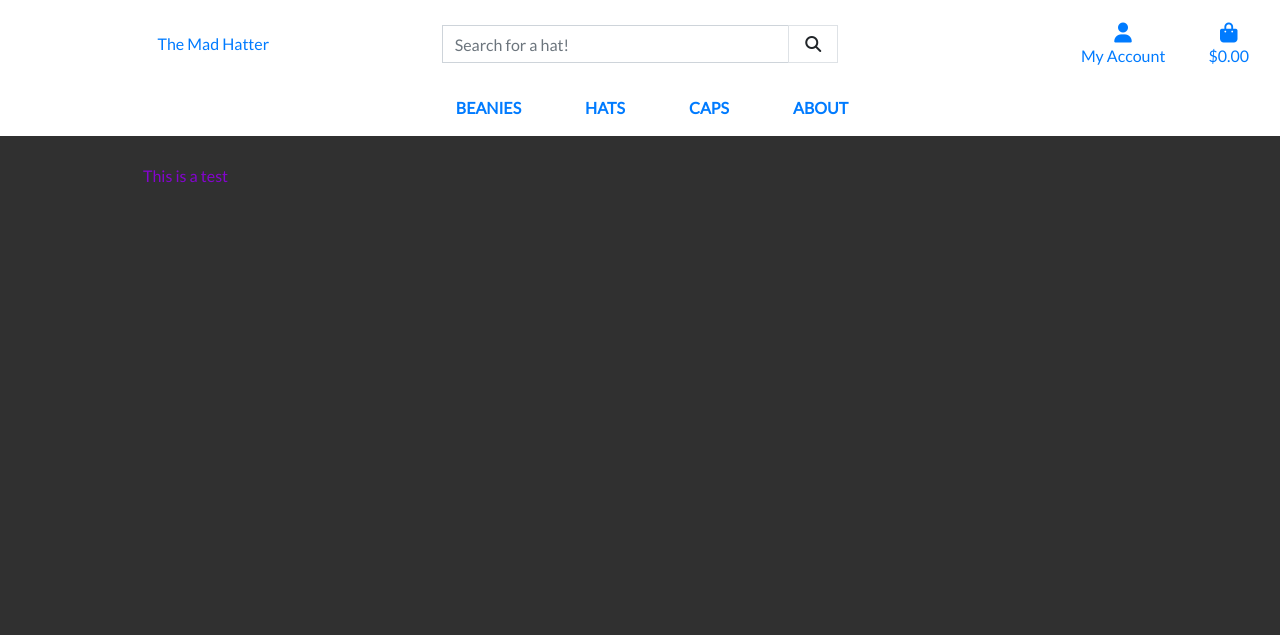
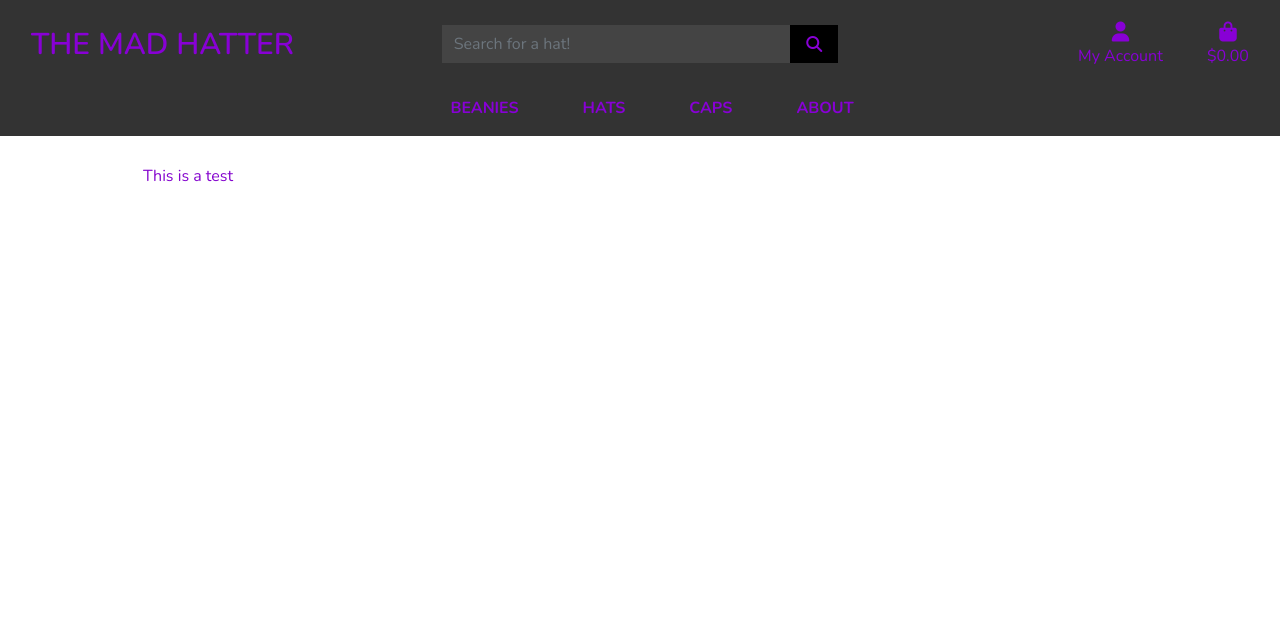
Before and after one commit to laurence100795/The-Mad-Hatter, a Django app: page / in a window 1280 px wide. Shown: the top 635 px of the page. Run offline with Django 3.2, Linux system fonts and the light colour scheme; some libraries are stand-ins or nearby versions.

Commit message:
navbar styling complete positioning still required and linked js to homepage

```diff
--- a/home/templates/home/index.html
+++ b/home/templates/home/index.html
@@ -18,3 +18,8 @@
 </div>
 
 {% endblock %}
+
+{% block postloadjs %}
+    {{block.super }}
+    <script type="text/javascript" src="{% static 'js/home.js' %}"></script>
+{% endblock %}
--- a/static/css/base.css
+++ b/static/css/base.css
@@ -1,13 +1,15 @@
+/*page height definition*/
 html {
     height: 100%;
 }
 
+/*main body styling*/
 body {
-    background-color: rgb(48, 48, 48);
+    background-color: white;
     background-size: cover;
     height: calc(100vh - 164px);
     color: rgb(132, 4, 206);
-    font-family: 'Lato';
+    font-family: 'Nunito';
 }
 
 /* from Bulma (Keeps icons correctly and consistent across the site)*/
@@ -19,12 +21,43 @@ body {
     width: 1.5rem;
 }
 
+/*header background colour change*/
+.header-styling {
+    background-color: #333333;
+}
+
+/*dropdown menu text color change*/
+.dropdown-style {
+    color: rgb(136, 0, 214);
+}
+
+/*dropdown menu item color change*/
+.topnav-icon-style {
+    color: rgb(136, 0, 214);
+}
+
+/*dropdown logo text color change*/
 .logo-font {
     text-transform: uppercase;
+    color: rgb(136, 0, 214);
+}
+/*site logo styling*/
+.main-logo-nav {
+    width: fit-content;
+    text-transform: uppercase;
+    color: rgb(136, 0, 214);
+    font-weight: 600;
+    font-size: 30px;
 }
 
-.main-logo-link {
-    width: fit-content;
+/*search box stlying*/
+.input-style {
+    background-color: #444;
+    color: rgb(136, 0, 214);
+}
+/*search box button styling*/
+.nav-search {
+    background-color: black;
 }
 
 /*===========================Media Queries===========================*/
@@ -48,3 +81,13 @@ body {
         padding-top:164px;
     }
 }
+
+/*Small screen navbar will fit inline*/
+@media (max-width: 400px) {
+    .fa-lg {
+        font-size: 1em !important;
+    }
+    .list-inline-item .nav-link {
+        padding: 0;
+    }
+}
--- a/templates/base.html
+++ b/templates/base.html
@@ -15,7 +15,7 @@
 	{% block corecss %}
         <link rel="stylesheet" href="https://stackpath.bootstrapcdn.com/bootstrap/4.5.2/css/bootstrap.min.css"
             integrity="sha384-JcKb8q3iqJ61gNV9KGb8thSsNjpSL0n8PARn9HuZOnIxN0hoP+VmmDGMN5t9UJ0Z" crossorigin="anonymous">
-        <link rel="stylesheet" href="https://fonts.googleapis.com/css?family=Lato&display=swap">
+        <link href="https://fonts.googleapis.com/css2?family=Nunito:wght@300;400;600;700&display=swap" rel="stylesheet">
         <link rel="stylesheet" href="{% static 'css/base.css' %}">
 	{% endblock %}
 
@@ -40,19 +40,19 @@
 </head>
 
 <body>
-	<header class="container-fluid fixed-top">
-        <div id="topnav" class="row bg-white pt-lg-2 d-none d-lg-flex">
+	<header class="container-fluid fixed-top header-styling">
+        <div id="topnav" class="row pt-lg-2 d-none d-lg-flex">
             <div class="col-12 col-lg-4 my-auto py-1 ly-lg-0 text-center">
-                <a href="" class="nav-link main-logo-nav">The Mad Hatter</a>
+                <a href="" class="main-logo-nav nav-link">The Mad Hatter</a>
             </div>
             <div class="col-12 col-lg-4 my-auto py-1 ly-lg-0 text-center">
                 <form method="get" action="">
                     <div class="input-group w-100">
-                        <input type="text" class="form-control border-black rounded-0" name="search" placeholder="Search for a hat!">
+                        <input type="text" class="form-control border-0 rounded-0 input-style" name="search" placeholder="Search for a hat!">
                         <div class="input-group-append">
-                            <button class="form=control btn btn-black border border-black rounded-0" type="submit">
+                            <button class="form=control btn rounded-0 border-0 nav-search" type="submit">
                                 <span class="icon">
-                                    <i class="fas fa-search"></i>
+                                    <i class="fas fa-search topnav-icon-style"></i>
                                 </span>
                             </button>
                         </div>
@@ -62,28 +62,28 @@
             <div class="col-12 col-lg-4 my-auto py-1 ly-lg-0 text-center">
                 <ul class="list-inline list-unstyled text-center text-lg-right my-0">
                     <li class="list-inline-item dropdown">
-                        <a href="" class="nav-link" id="user-options" data-toggle="dropdown" aria-haspopup="true" aria-expanded="false">
+                        <a href="" class="nav-link topnav-icon-style" id="user-options" data-toggle="dropdown" aria-haspopup="true" aria-expanded="false">
                             <div class="text-center">
                                 <div><i class="fas fa-user fa-lg"></i></div>
                                 <p class="my-0">My Account</p>
                             </div>
                         </a>
-                        <div class="dropdown-menu border-0" aria-labelledby="user-options">
+                        <div class="dropdown-menu border-0 header-styling" aria-labelledby="user-options">
                             {% if request.user.is_authenticated %}
                                 {% if request.user.is_superuser %}
-                                    <a href="dropdown-item">Product Management</a>
+                                    <a href="dropdown-item dropdown-style">Product Management</a>
                                 {% endif %}
-                                <a href="" class="dropdown-item">My Profile</a>
-                                <a href="" class="dropdown-item">My Orders</a>
-                                <a href="{% url 'account_logout' %}" class="dropdown-item">Logout</a>
+                                <a href="" class="dropdown-item dropdown-style">My Profile</a>
+                                <a href="" class="dropdown-item dropdown-style">My Orders</a>
+                                <a href="{% url 'account_logout' %}" class="dropdown-item dropdown-style">Logout</a>
                             {% else %}
-                                <a href="{% url 'account_signup' %}" class="dropdown-item">Register</a>
-                                <a href="{% url 'account_login' %}" class="dropdown-item">Login</a>
+                                <a href="{% url 'account_signup' %}" class="dropdown-item dropdown-style">Register</a>
+                                <a href="{% url 'account_login' %}" class="dropdown-item dropdown-style">Login</a>
                             {% endif %}
                         </div>
                     </li>
                     <li class="list-inline-item">
-                        <a href="" class="{% if grand_total %} text-info font-weight-bold {% else %} text-black {% endif %} nav-link">
+                        <a href="" class="topnav-icon-style {% if grand_total %} text-info font-weight-bold {% else %} text-black {% endif %} nav-link">
                             <div class="text-center">
                                 <div><i class="fas fa-shopping-bag fa-lg"></i></div>
                                 <p class="my-0">
@@ -99,10 +99,12 @@
                 </ul>
             </div>
         </div>
-        <div class="row bg-white">
+        <div class="row">
             <nav class="navbar navbar-expand-lg navbar-lg w-100">
                 <button class="navbar-toggler" type="button" data-toggle="collapse" data-target="#main-nav" aria-controls="main-nav" aria-expanded="false" aria-label="Toggle navigation">
-                    <span class="navbar-toggler-icon"></span>
+                    <span class="navbar-toggler-icon">
+                        <i class="fas fa-bars fa-lg topnav-icon-style"></i>
+                    </span>
                 </button>
                 {% include 'includes/mobile-top-header.html' %}
                 {% include 'includes/main-nav.html' %}
--- a/templates/includes/main-nav.html
+++ b/templates/includes/main-nav.html
@@ -1,49 +1,49 @@
 <div class="collapse navbar-collapse" id="main-nav">
     <ul class="navbar-nav w-auto mx-auto">
         <li class="nav-item dropdown">
-            <a class="logo-font font-weight-bold nav-link text-black mr-5" href="#" id="beanies-link" data-toggle="dropdown" aria-haspopup="true" aria-expanded="false">
+            <a class="logo-font font-weight-bold nav-link mr-5" href="#" id="beanies-link" data-toggle="dropdown" aria-haspopup="true" aria-expanded="false">
                 Beanies
             </a>
-            <div class="dropdown-menu border-0" aria-labelledby="all-products-link">
-                <a href="" class="dropdown-item">All Beanies</a>
-                <a href="" class="dropdown-item ">Traditional</a>
-                <a href="" class="dropdown-item ">Cuffed</a>
-                <a href="" class="dropdown-item">Long</a>
-                <a href="" class="dropdown-item ">Trapper</a>
-                <a href="" class="dropdown-item">Pom</a>
-                <a href="" class="dropdown-item ">Price Order</a>
-                <a href="" class="dropdown-item">Rating Order</a>
+            <div class="dropdown-menu border-0 header-styling" aria-labelledby="all-products-link">
+                <a href="" class="dropdown-item dropdown-style">All Beanies</a>
+                <a href="" class="dropdown-item dropdown-style">Traditional</a>
+                <a href="" class="dropdown-item dropdown-style">Cuffed</a>
+                <a href="" class="dropdown-item dropdown-style">Long</a>
+                <a href="" class="dropdown-item dropdown-style">Trapper</a>
+                <a href="" class="dropdown-item dropdown-style">Pom</a>
+                <a href="" class="dropdown-item dropdown-style">Price Order</a>
+                <a href="" class="dropdown-item dropdown-style">Rating Order</a>
             </div>
         </li>
 
         <li class="nav-item dropdown">
-            <a class="logo-font font-weight-bold nav-link text-black mr-5" href="#" id="hats-link" data-toggle="dropdown" aria-haspopup="true" aria-expanded="false">
+            <a class="logo-font font-weight-bold nav-link mr-5" href="#" id="hats-link" data-toggle="dropdown" aria-haspopup="true" aria-expanded="false">
                 Hats
             </a>
-            <div class="dropdown-menu border-0" aria-labelledby="clothing-link">
-                <a href="" class="dropdown-item">All Hats</a>
-                <a href="" class="dropdown-item">Fedora</a>
-                <a href="" class="dropdown-item">Tribly</a>
-                <a href="" class="dropdown-item">Bowler</a>
-                <a href="" class="dropdown-item">Straw</a>
-                <a href="" class="dropdown-item">Price Order</a>
-                <a href="" class="dropdown-item">Rating Order</a>
+            <div class="dropdown-menu border-0 header-styling " aria-labelledby="clothing-link">
+                <a href="" class="dropdown-item dropdown-style">All Hats</a>
+                <a href="" class="dropdown-item dropdown-style">Fedora</a>
+                <a href="" class="dropdown-item dropdown-style">Tribly</a>
+                <a href="" class="dropdown-item dropdown-style">Bowler</a>
+                <a href="" class="dropdown-item dropdown-style">Straw</a>
+                <a href="" class="dropdown-item dropdown-style">Price Order</a>
+                <a href="" class="dropdown-item dropdown-style">Rating Order</a>
             </div>
         </li>
 
         <li class="nav-item dropdown">
-            <a class="logo-font font-weight-bold nav-link text-black mr-5" href="#" id="caps-link" data-toggle="dropdown" aria-haspopup="true" aria-expanded="false">
+            <a class="logo-font font-weight-bold nav-link mr-5" href="#" id="caps-link" data-toggle="dropdown" aria-haspopup="true" aria-expanded="false">
                 Caps
             </a>
-            <div class="dropdown-menu border-0" aria-labelledby="homeware-link">
-                <a href="" class="dropdown-item">All Caps</a>
-                <a href="" class="dropdown-item">Snapback</a>
-                <a href="" class="dropdown-item">Flexfit</a>
-                <a href="" class="dropdown-item">Fitted</a>
-                <a href="" class="dropdown-item">Adjustable</a>
-                <a href="" class="dropdown-item">Flat Caps</a>
-                <a href="" class="dropdown-item">Price Order</a>
-                <a href="" class="dropdown-item">Rating Order</a>
+            <div class="dropdown-menu border-0 header-styling" aria-labelledby="homeware-link">
+                <a href="" class="dropdown-item dropdown-style">All Caps</a>
+                <a href="" class="dropdown-item dropdown-style">Snapback</a>
+                <a href="" class="dropdown-item dropdown-style">Flexfit</a>
+                <a href="" class="dropdown-item dropdown-style">Fitted</a>
+                <a href="" class="dropdown-item dropdown-style">Adjustable</a>
+                <a href="" class="dropdown-item dropdown-style">Flat Caps</a>
+                <a href="" class="dropdown-item dropdown-style">Price Order</a>
+                <a href="" class="dropdown-item dropdown-style">Rating Order</a>
             </div>
         </li>
 
--- a/templates/includes/mobile-top-header.html
+++ b/templates/includes/mobile-top-header.html
@@ -1,18 +1,18 @@
 <li class="list-inline-item">
-    <a class="text-black nav-link d-block d-lg-none" href="#" id="mobile-search" data-toggle="dropdown" aria-haspopup="true" aria-expanded="false">
+    <a class="text-black nav-link d-block d-lg-none topnav-icon-style" href="#" id="mobile-search" data-toggle="dropdown" aria-haspopup="true" aria-expanded="false">
         <div class="text-center">
             <div><i class="fas fa-search fa-lg"></i></div>
             <p class="my-0">Search</p>
         </div>
     </a>
-    <div class="dropdown-menu border-0 w-100 p-3 rounded-0 my-0" aria-labelledby="mobile-search">
+    <div class="dropdown-menu border-0 w-100 p-3 rounded-0 my-0 header-styling" aria-labelledby="mobile-search">
         <form class="form" method="GET" action="">
             <div class="input-group w-100">
-                <input class="form-control border border-black rounded-0" type="text" name="search" placeholder="Search our site">
+                <input class="form-control border-0 rounded-0 input-style" type="text" name="search" placeholder="Search our site">
                 <div class="input-group-append">
-                    <button class="form-control form-control btn btn-black border border-black rounded-0" type="submit">
+                    <button class="form-control nav-search btn btn-black border-0 rounded-0" type="submit">
                         <span class="icon">
-                            <i class="fas fa-search"></i>
+                            <i class="fas fa-search topnav-icon-style"></i>
                         </span>
                     </button>
                 </div>
@@ -21,28 +21,28 @@
     </div>
 </li>
 <li class="list-inline-item dropdown">
-    <a class="text-black nav-link d-block d-lg-none" href="#" id="user-options" data-toggle="dropdown" aria-haspopup="true" aria-expanded="false">
+    <a class="text-black nav-link d-block d-lg-none topnav-icon-style" href="#" id="user-options" data-toggle="dropdown" aria-haspopup="true" aria-expanded="false">
         <div class="text-center">
             <div><i class="fas fa-user fa-lg"></i></div>
             <p class="my-0">My Account</p>
         </div>
     </a>
-    <div class="dropdown-menu border-0" aria-labelledby="user-options">
+    <div class="dropdown-menu border-0 header-styling" aria-labelledby="user-options">
         {% if request.user.is_authenticated %}
             {% if request.user.is_superuser %}
-                <a href="{% url 'account_logout' %}" class="dropdown-item">Product Management</a>
+                <a href="{% url 'account_logout' %}" class="dropdown-item dropdown-style">Product Management</a>
             {% endif %}
-            <a href="" class="dropdown-item">My Profile</a>
-            <a href="" class="dropdown-item">My Orders</a>
-            <a href="{% url 'account_logout' %}" class="dropdown-item">Logout</a>
+            <a href="" class="dropdown-item dropdown-style">My Profile</a>
+            <a href="" class="dropdown-item dropdown-style">My Orders</a>
+            <a href="{% url 'account_logout' %}" class="dropdown-item dropdown-style">Logout</a>
         {% else %}
-            <a href="{% url 'account_signup' %}" class="dropdown-item">Register</a>
-            <a href="{% url 'account_login' %}" class="dropdown-item">Login</a>
+            <a href="{% url 'account_signup' %}" class="dropdown-item dropdown-style">Register</a>
+            <a href="{% url 'account_login' %}" class="dropdown-item dropdown-style">Login</a>
         {% endif %}
     </div>
 </li>
 <li class="list-inline-item">
-    <a class="{% if grand_total %}text-primary font-weight-bold{% else %}text-black{% endif %} nav-link d-block d-lg-none" href="">
+    <a class="{% if grand_total %}text-primary font-weight-bold{% else %}text-black{% endif %} nav-link d-block d-lg-none topnav-icon-style" href="">
         <div class="text-center">
             <div><i class="fas fa-shopping-bag fa-lg"></i></div>
             <p class="my-0">
```
Also changed, not shown: home/static/js/home.js (added).
